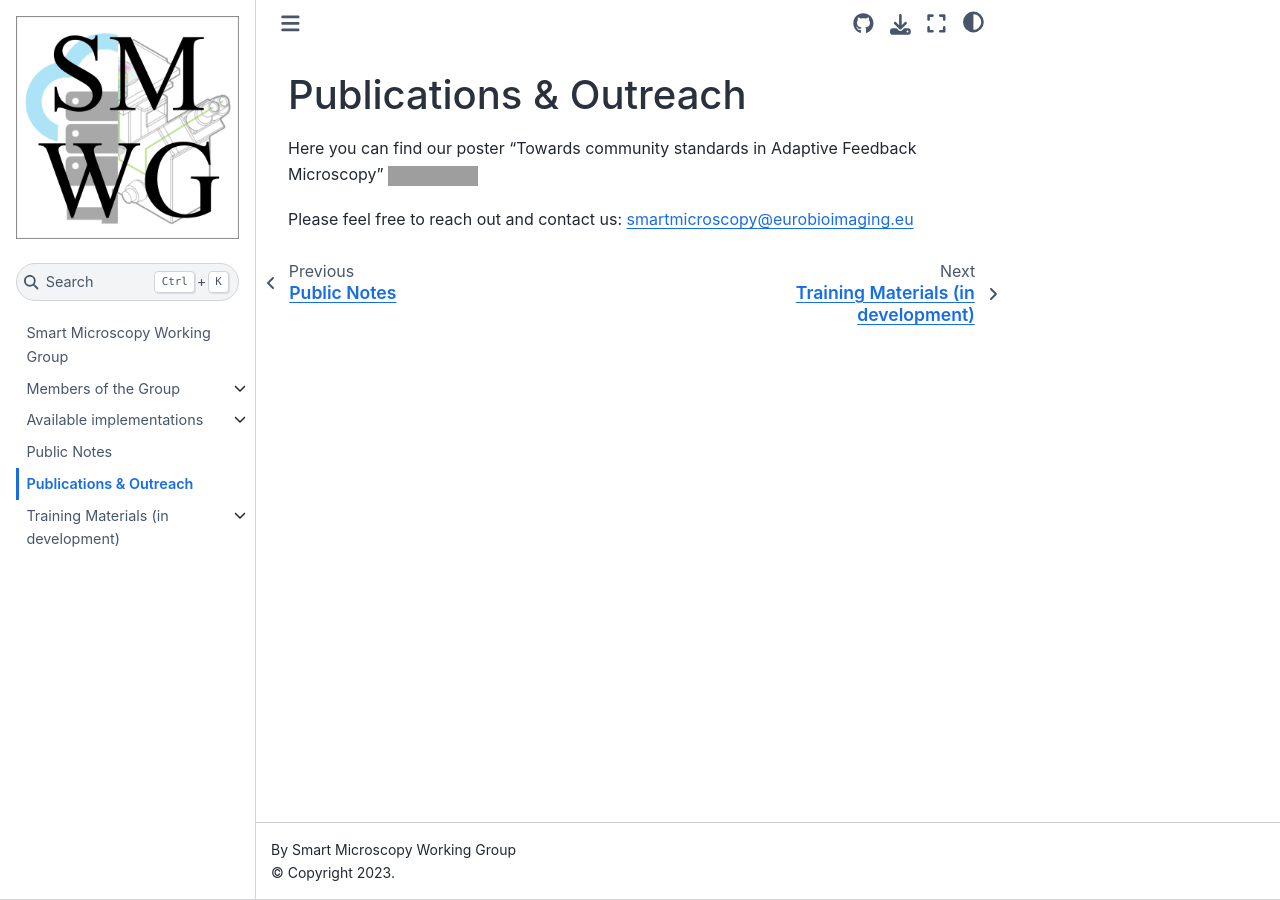
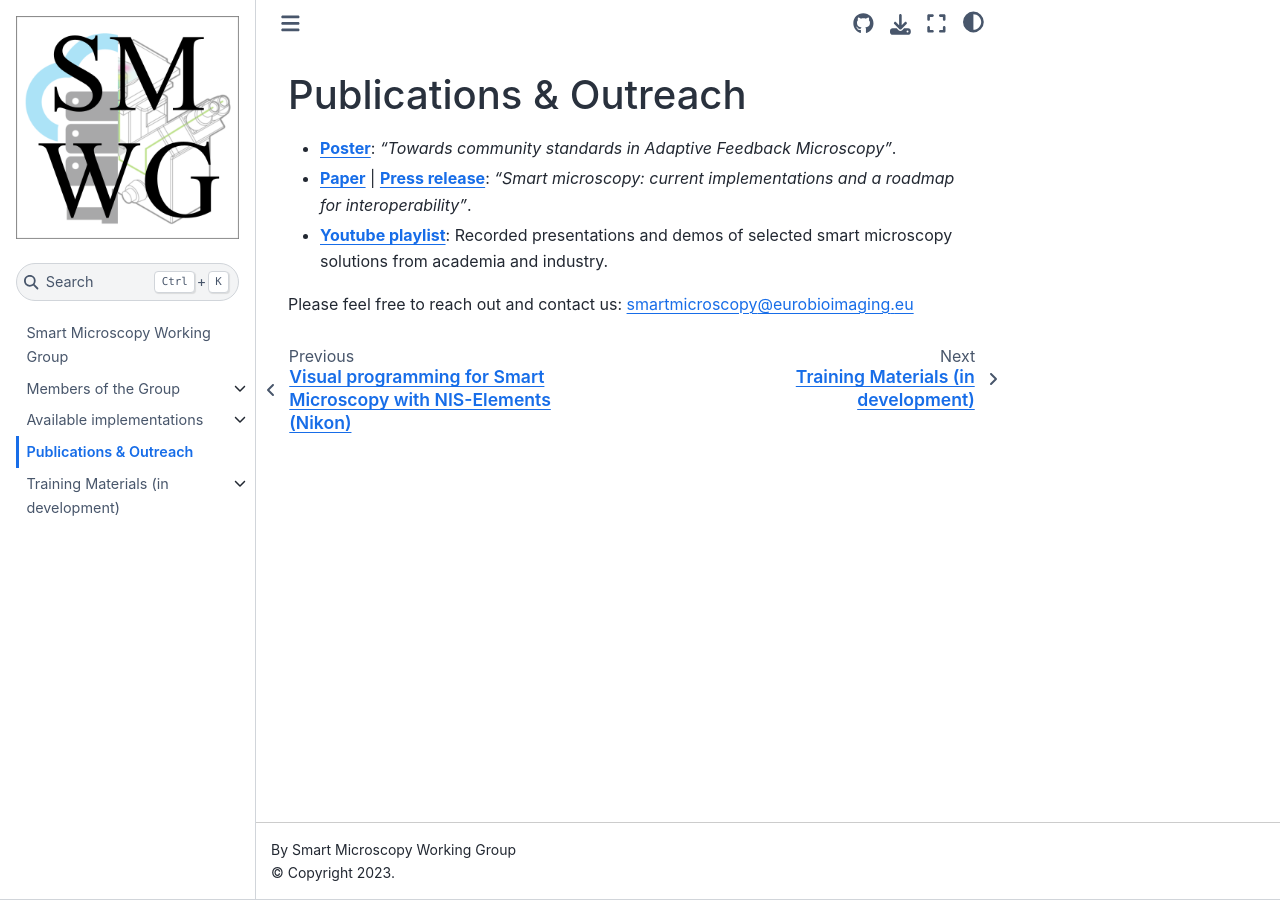
Before and after one commit to SmartMicroscopy/smartmicroscopy.github.io, a Jupyter Book: the page built from publications.md, in a window 1280 px wide. Built offline with Jupyter Book 1.0.4 settings and Sphinx 7.4.7 and the Sphinx Book theme 1.1.4, drawn with Linux system fonts in a browser that asks for light colours; grey boxes are pictures that could not be loaded.

Commit message:
update outreach/publications, remove empty notes.md

```diff
--- a/_toc.yml
+++ b/_toc.yml
@@ -35,7 +35,6 @@ chapters:
   - file: implementations/industry/openUC2.md
   - file: implementations/industry/cytely.md
   - file: implementations/industry/nikon.md
-- file: notes.md
 - file: publications.md
 
 - file: trainingmaterials/index.md
--- a/notes.md
+++ /dev/null
@@ -1 +0,0 @@
-# Public Notes
--- a/publications.md
+++ b/publications.md
@@ -1,5 +1,9 @@
 # Publications & Outreach
 
-Here you can find our poster "Towards community standards in Adaptive Feedback Microscopy" [![DOI](https://zenodo.org/badge/DOI/10.5281/zenodo.8010940.svg)](https://doi.org/10.5281/zenodo.8010940)
+- [**Poster**](https://doi.org/10.5281/zenodo.8010940): *"Towards community standards in Adaptive Feedback Microscopy"*.
+- [**Paper**](https://doi.org/10.1515/mim-2025-0029) | [**Press release**](https://www.eurobioimaging.eu/news/new-publication-on-smart-microscopy-current-implementations-and-a-roadmap-for-interoperability/): *"Smart microscopy: current implementations and a roadmap for interoperability"*.
+- [**Youtube playlist**](https://www.youtube.com/playlist?list=PLW-oxncaXRqX3IJYgtXmXvCnR16LiHovj): Recorded presentations and demos of selected smart microscopy solutions from academia and industry.
 
-Please feel free to reach out and contact us: smartmicroscopy@eurobioimaging.eu
+
+
+Please feel free to reach out and contact us: [smartmicroscopy@eurobioimaging.eu](mailto:smwgadmin@eurobioimaging.eu)
```
